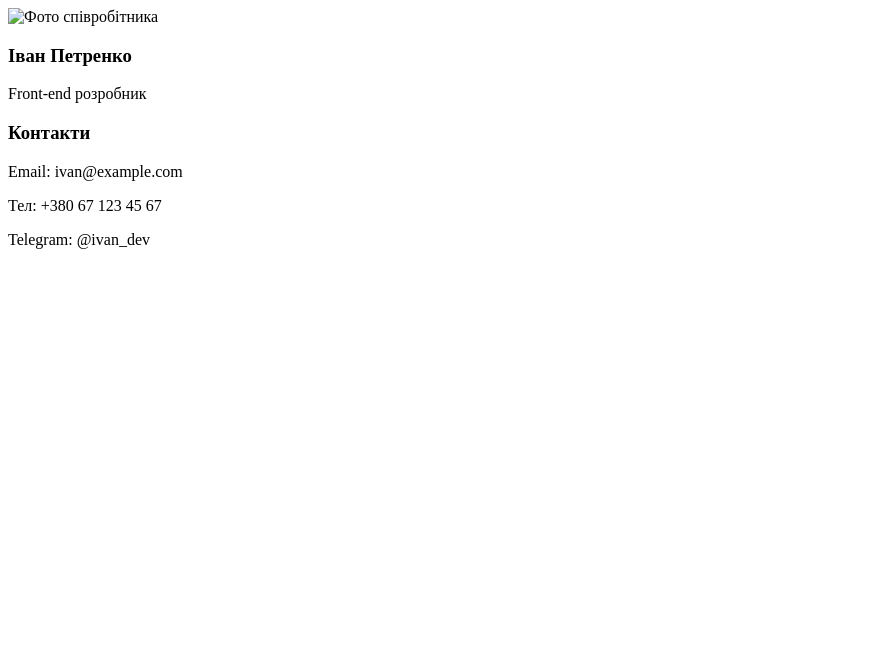
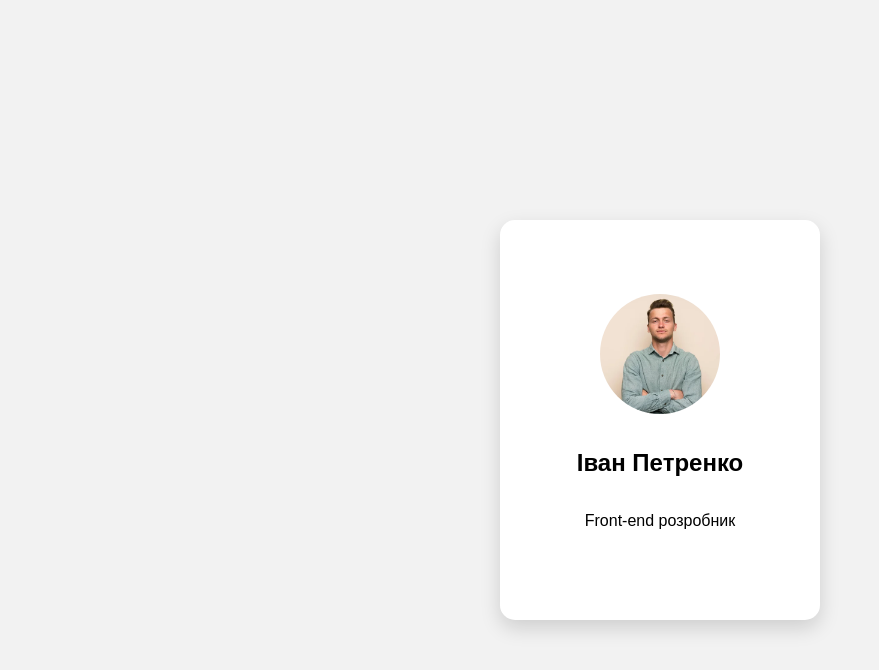
Before and after one commit to artem102303/lab8, a plain HTML site: page card.html in a window 1280 px wide. Shown: the whole page, without its empty margins (0-879 px from the left). Drawn offline with Linux system fonts and the light colour scheme.

Commit message:
flip-card

```diff
--- /dev/null
+++ b/card.css
@@ -0,0 +1,71 @@
+body {
+  margin: 0;
+  font-family: Arial, sans-serif;
+  display: flex;
+  justify-content: center;
+  align-items: center;
+  min-height: 100vh;
+  background: #f2f2f2;
+}
+
+
+.card-container {
+  perspective: 1000px;
+}
+
+
+.card {
+  width: 280px;
+  height: 360px;
+  position: relative;
+  transform-style: preserve-3d;
+  transition: transform 0.8s ease;
+}
+
+.card-container:hover .card {
+  transform: rotateY(180deg);
+}
+
+
+.card-face {
+  position: absolute;
+  width: 100%;
+  height: 100%;
+  backface-visibility: hidden;
+  border-radius: 15px;
+  box-shadow: 0 8px 20px rgba(0,0,0,0.15);
+  background: white;
+  display: flex;
+  flex-direction: column;
+  justify-content: center;
+  align-items: center;
+  padding: 20px;
+  text-align: center;
+}
+
+
+.card-front img {
+  width: 120px;
+  height: 120px;
+  border-radius: 50%;
+  object-fit: cover;
+  margin-bottom: 15px;
+}
+
+
+.card-back {
+  transform: rotateY(180deg);
+  background: #2c3e50;
+  color: white;
+}
+
+@media (max-width: 600px) {
+  body {
+    padding: 20px;
+  }
+
+  .card {
+    width: 100%;
+    max-width: 300px;
+  }
+}
--- a/card.html
+++ b/card.html
@@ -1,20 +1,32 @@
+<!DOCTYPE html>
+<html lang="uk">
+<head>
+  <meta charset="UTF-8">
+  <title>Картка співробітника</title>
+  <link rel="stylesheet" href="card.css">
+</head>
+<body>
+
 <div class="card-container">
   <div class="card">
 
 
     <div class="card-face card-front">
-      <img src="employee.jpg" alt="Фото співробітника">
-      <h3>Іван Петренко</h3>
+      <img src="img/employee.jpg" alt="Фото співробітника">
+      <h2>Іван Петренко</h2>
       <p>Front-end розробник</p>
     </div>
 
-    <!-- BACK -->
+
     <div class="card-face card-back">
-      <h3>Контакти</h3>
+      <h2>Контакти</h2>
       <p>Email: ivan@example.com</p>
       <p>Тел: +380 67 123 45 67</p>
-      <p>Telegram: @ivan_dev</p>
+
     </div>
 
   </div>
 </div>
+
+</body>
+</html>
```
Also changed, not shown: img/employee.jpg (added).
